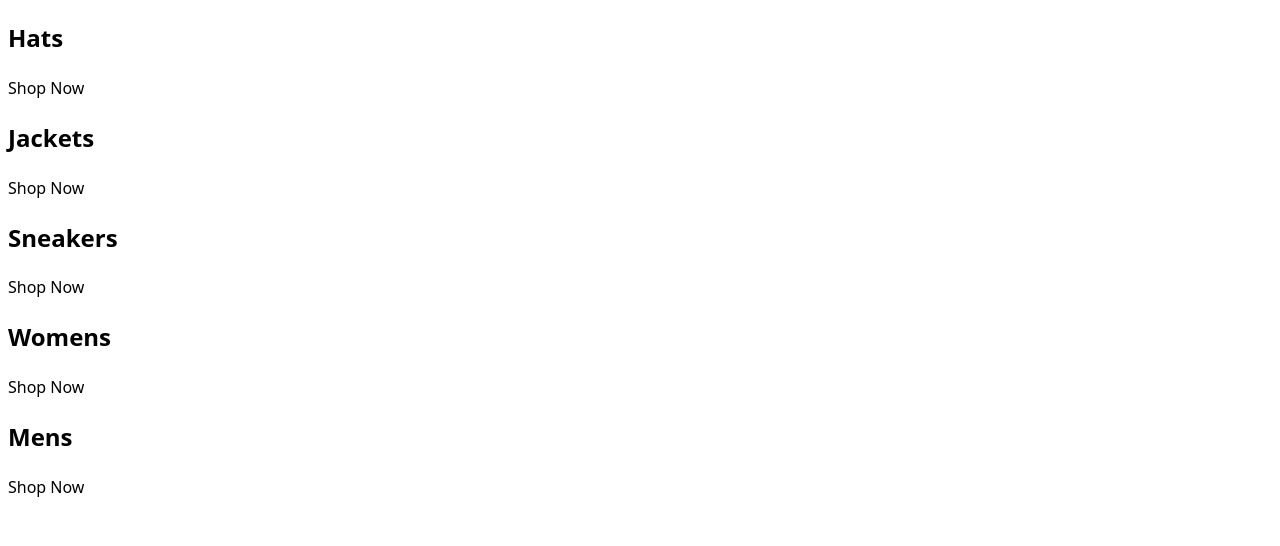
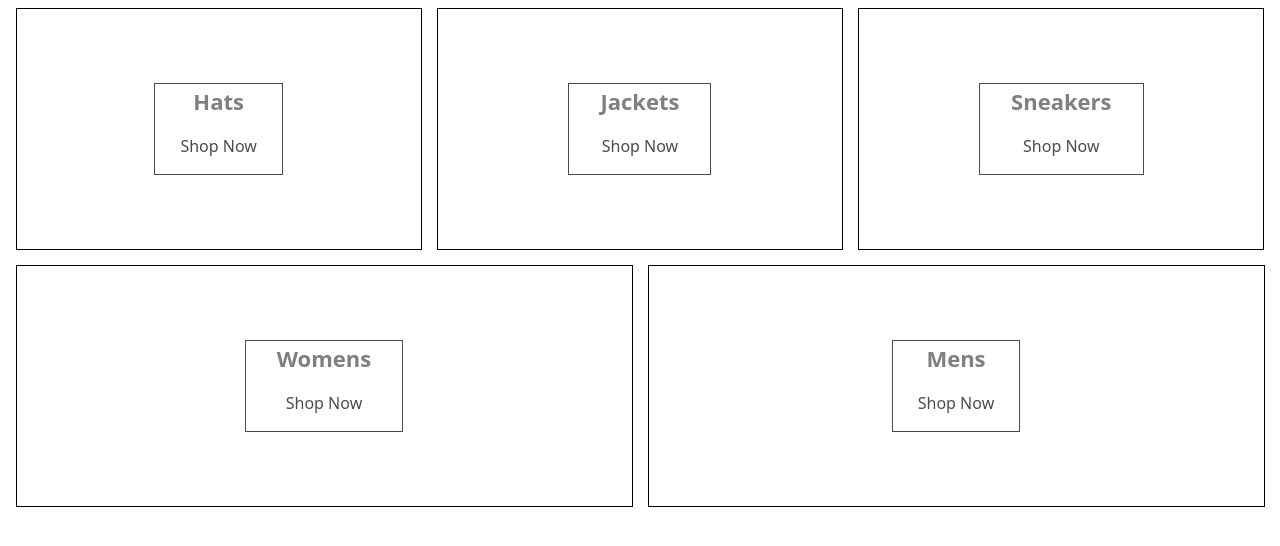
Before and after one commit to wolf790206/crwn-clothing, a React (Vite) app: page / in a window 1280 px wide. Shown: the top 546 px of the page. Built offline with nearby package versions, Linux system fonts and the light colour scheme.

Commit message:
upload new lesson

```diff
--- a/package.json
+++ b/package.json
@@ -12,7 +12,8 @@
 	},
 	"dependencies": {
 		"react": "^19.1.0",
-		"react-dom": "^19.1.0"
+		"react-dom": "^19.1.0",
+		"sass": "^1.89.2"
 	},
 	"devDependencies": {
 		"@eslint/js": "^9.30.1",
--- a/src/App.jsx
+++ b/src/App.jsx
@@ -1,3 +1,4 @@
+import './category.styles.scss'
 function App() {
 	const categories = [
 		{
--- /dev/null
+++ b/src/category.styles.scss
@@ -0,0 +1,64 @@
+.categories-container {
+	width: 100%;
+	display: flex;
+	flex-wrap: wrap;
+	justify-content: space-between;
+}
+.category-container {
+	min-width: 30%;
+	height: 240px;
+	flex: 1 1 auto;
+	display: flex;
+	align-items: center;
+	justify-content: center;
+	border: 1px solid black;
+	margin: 0 7.5px 15px;
+	overflow: hidden;
+	&:hover {
+		cursor: pointer;
+		& .background-image {
+			transform: scale(1.1);
+			transition: transform 6s cubic-bezier(0.25, 0.45, 0.45, 0.95);
+		}
+		& .category-body-container {
+			opacity: 0.9;
+		}
+	}
+	&.large {
+		height: 380px;
+	}
+	&:first-child {
+		margin-right: 7.5px;
+	}
+	&:last-child {
+		margin-left: 7.5px;
+	}
+	.background-image {
+		width: 100%;
+		height: 100%;
+		background-size: cover;
+		background-position: center;
+	}
+	.category-body-container {
+		height: 90px;
+		padding: 0 25px;
+		display: flex;
+		flex-direction: column;
+		align-items: center;
+		justify-content: center;
+		border: 1px solid black;
+		background-color: white;
+		opacity: 0.7;
+		position: absolute;
+		h2 {
+			font-weight: bold;
+			margin: 0 6px 0;
+			font-size: 22px;
+			color: #4a4a4a;
+		}
+		p {
+			font-weight: lighter;
+			font-size: 16px;
+		}
+	}
+}
```
Also changed, not shown: 5 other files (tests, documents, lock files or other folders).
